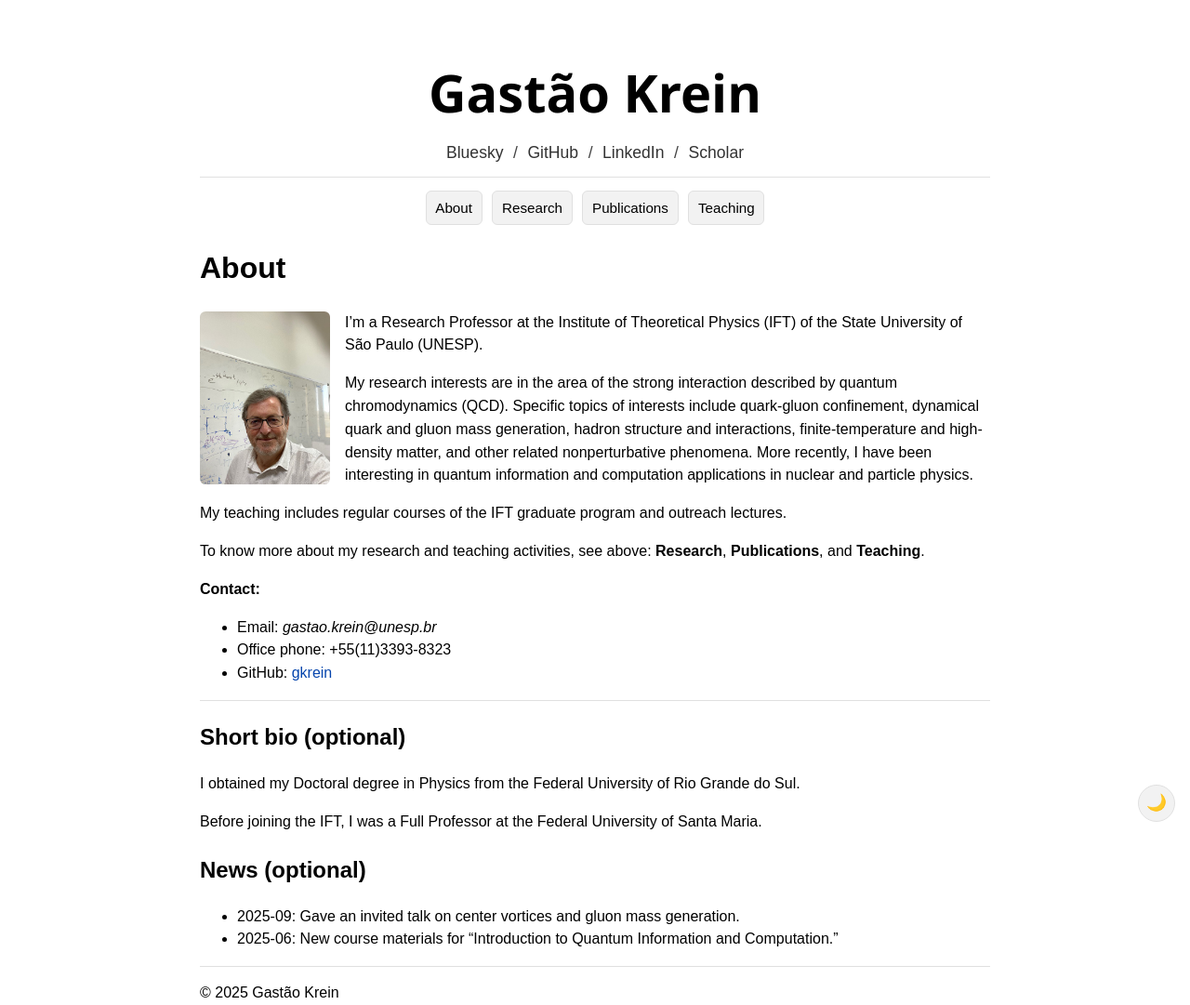
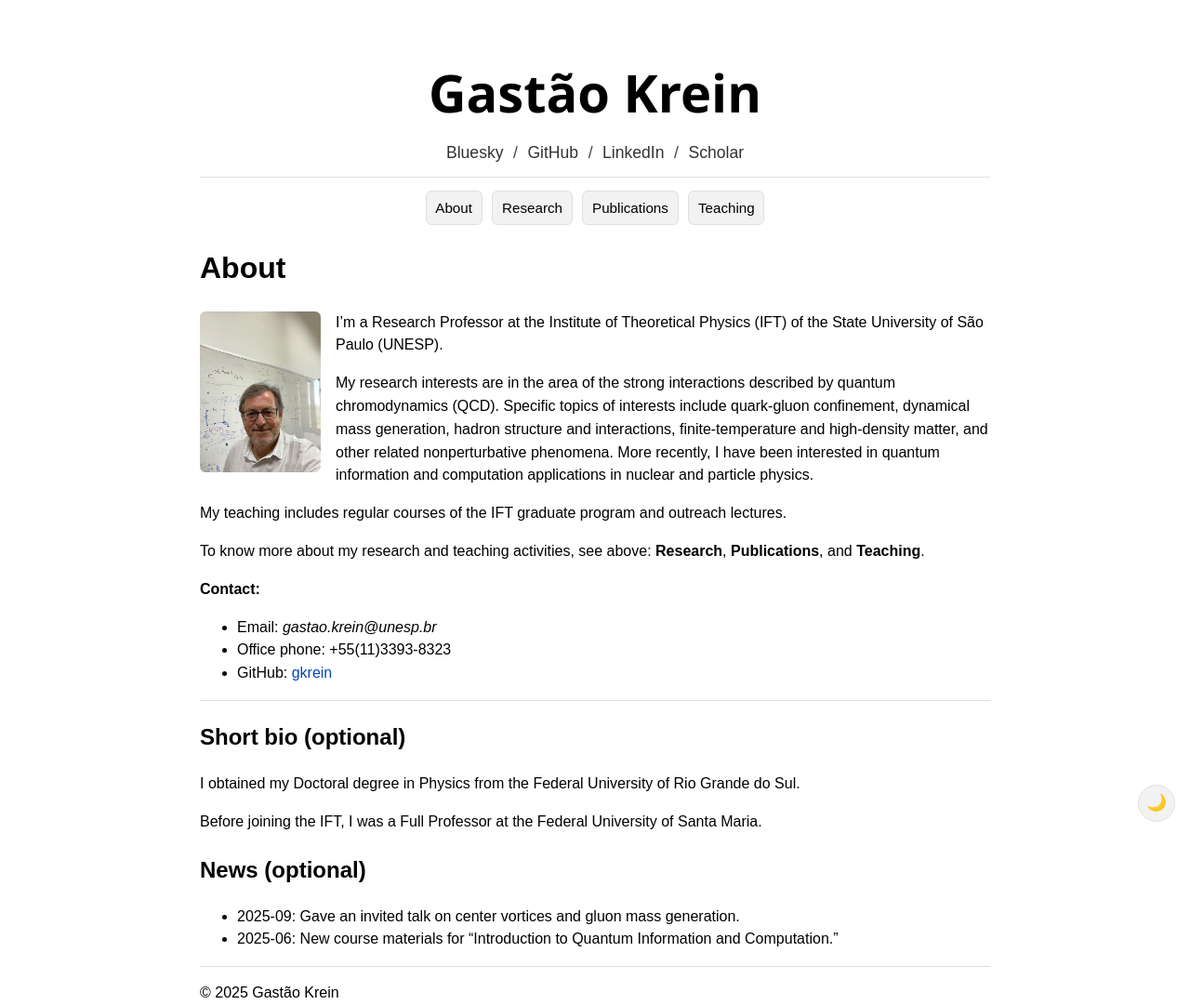
Before and after one commit to gkrein/gkrein.github.io, a Jekyll site: the page built from index.md, in a window 1280 px wide. Shown: the whole page at 93% size. Built offline with Jekyll 4.4.1, drawn with Linux system fonts in a browser that asks for light colours.

Commit message:
Update index.md

```diff
--- a/index.md
+++ b/index.md
@@ -5,14 +5,13 @@ title: About
 
 # About
 
-<img src="/assets/images/gkrein.jpg" alt="Photo of Gastão Krein" style="max-width: 140px; float: left; margin: 0 1rem 1rem 0; border-radius: 6px;">
+<img src="/assets/images/gkrein.jpg" alt="Photo of Gastão Krein" style="max-width: 130px; float: left; margin: 0 1rem 1rem 0; border-radius: 6px;">
 
 I’m a Research Professor at the Institute of Theoretical Physics (IFT) of the State University of São Paulo (UNESP).
 
-My research interests are in the area of the strong interaction described by quantum chromodynamics (QCD). Specific topics of interests include quark-gluon confinement, dynamical quark and gluon mass generation, hadron structure and interactions, finite-temperature and high-density matter, and other related nonperturbative phenomena. More recently, I have been interesting in quantum information and computation applications in nuclear and particle physics.
+My research interests are in the area of the strong interactions described by quantum chromodynamics (QCD). Specific topics of interests include quark-gluon confinement, dynamical mass generation, hadron structure and interactions, finite-temperature and high-density matter, and other related nonperturbative phenomena. More recently, I have been interested in quantum information and computation applications in nuclear and particle physics.
 
 My teaching includes regular courses of the IFT graduate program and outreach lectures.
-
 
 
 To know more about my research and teaching activities, see above: **Research**, **Publications**, and **Teaching**.
```
